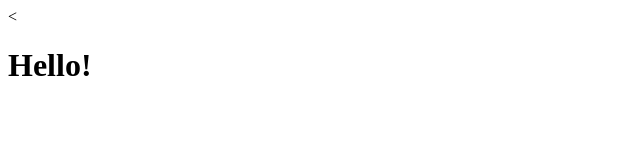
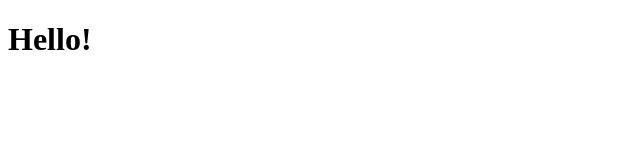
Before and after one commit to SalazarSK/kurz-angular, a plain HTML site: page index.html in a window 1280 px wide. Shown: the whole page, without its empty margins (0-640 px from the left). Drawn offline with Linux system fonts and the light colour scheme.

Commit message:
New commint

```diff
--- a/index.html
+++ b/index.html
@@ -5,6 +5,6 @@
     <title>Hello</title>
   </head>
   <body>
-    <<h1>Hello!</h1>
+    <h1>Hello!</h1>
   </body>
 </html>
```
